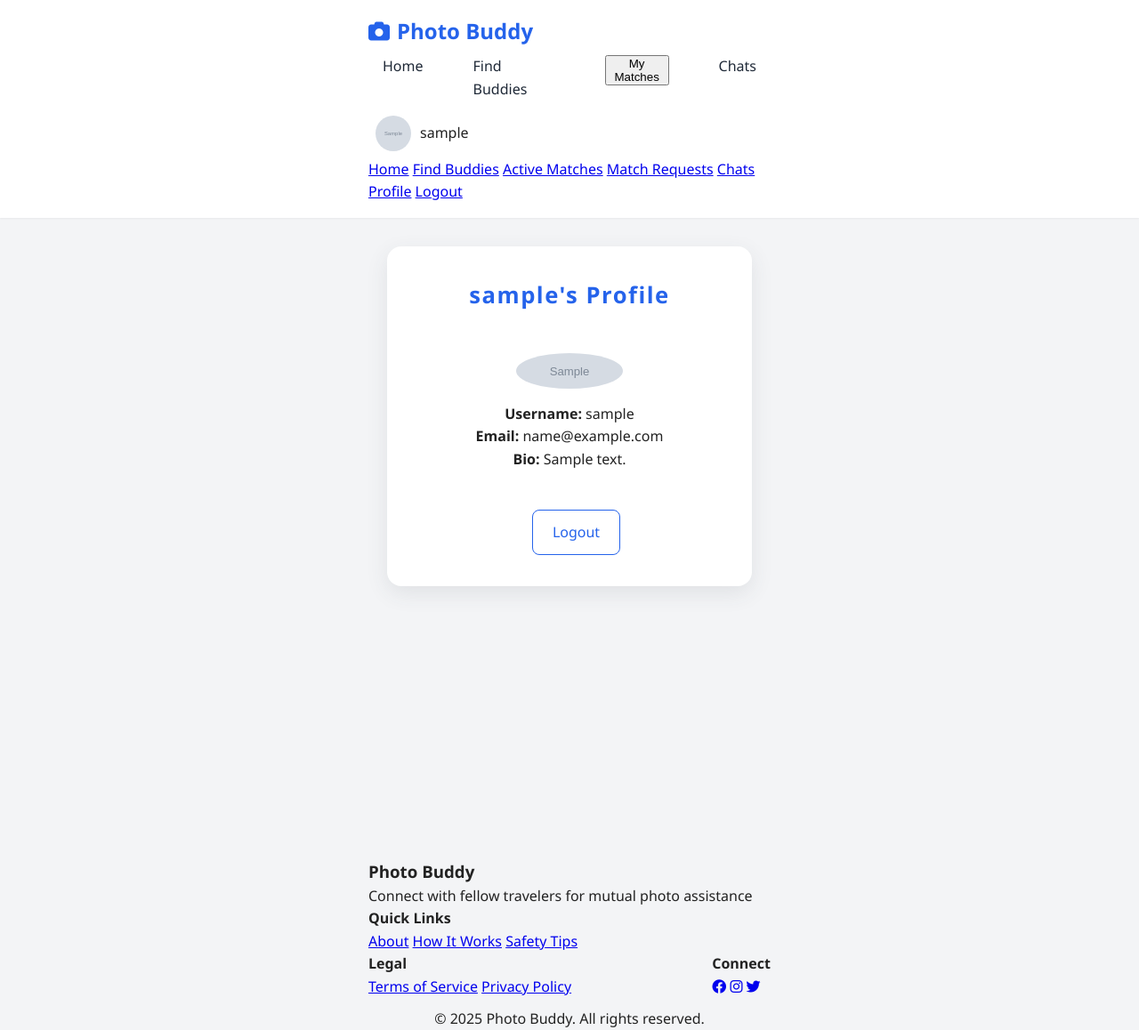
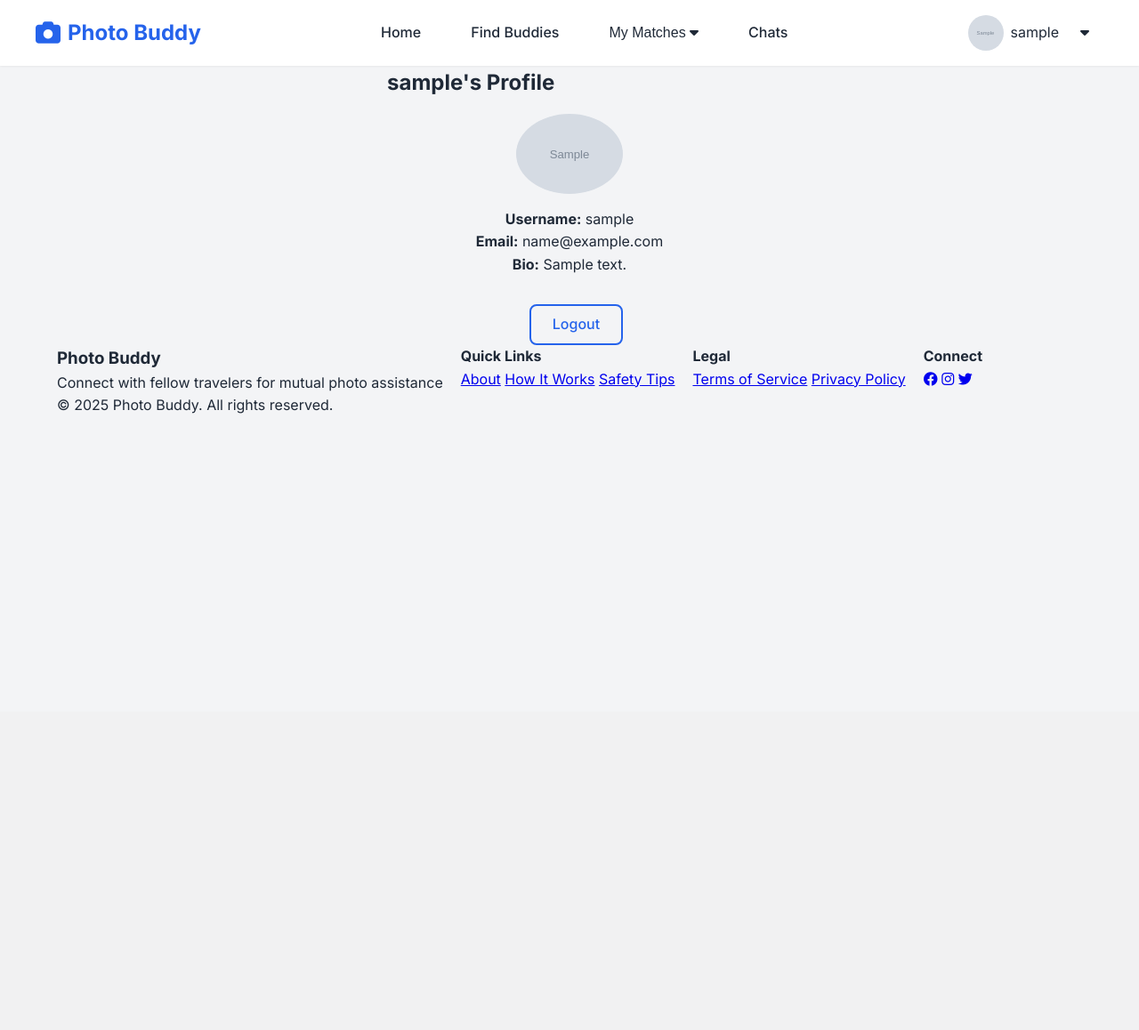
Before and after one commit to Friendlysiva143/photo_buddy, a Django app: page /accounts/profile/ in a window 1280 px wide. Shown: the whole page at 89% size. After the commit the page ends 465 px from the top, so only its background shows below. Run offline with Django 5.2, Linux system fonts and the light colour scheme; a user stored in the database is signed in; tables that the repository leaves empty hold one stand-in row (values such as "Sample post"); grey boxes marked "Sample" are stand-in pictures; parts of the project's set-up code (start-up, migrations or seed data) failed here and were passed over.

Commit message:
update_base

```diff
--- a/static/css/base.css
+++ b/static/css/base.css
@@ -4,7 +4,6 @@
     --primary-hover: #1d4ed8;
     --secondary-color: #10b981;
     --danger-color: #ef4444;
-    --warning-color: #f59e0b;
     --text-primary: #1f2937;
     --text-secondary: #6b7280;
     --bg-primary: #ffffff;
@@ -25,12 +24,11 @@
     --radius-full: 9999px;
 
     /* Shadows */
-    --shadow-sm: 0 1px 2px 0 rgba(0, 0, 0, 0.05);
-    --shadow-md: 0 4px 6px -1px rgba(0, 0, 0, 0.1);
-    --shadow-lg: 0 10px 15px -3px rgba(0, 0, 0, 0.1);
+    --shadow-sm: 0 1px 2px rgba(0, 0, 0, 0.05);
+    --shadow-md: 0 4px 6px rgba(0, 0, 0, 0.1);
+    --shadow-lg: 0 10px 15px rgba(0, 0, 0, 0.1);
 }
 
-/* Reset */
 * {
     margin: 0;
     padding: 0;
@@ -38,7 +36,7 @@
 }
 
 body {
-    font-family: 'Inter', -apple-system, BlinkMacSystemFont, 'Segoe UI', sans-serif;
+    font-family: 'Inter', sans-serif;
     color: var(--text-primary);
     background-color: var(--bg-secondary);
     line-height: 1.6;
@@ -56,14 +54,17 @@ body {
     box-shadow: var(--shadow-sm);
     position: sticky;
     top: 0;
-    z-index: 1000;
-    min-height: 60px; /* prevent shrinking */
+    z-index: 100;
+}
+
+.navbar .container {
     display: flex;
     justify-content: space-between;
     align-items: center;
-    padding: var(--spacing-md) var(--spacing-lg);
+    padding: var(--spacing-md) 0;
 }
 
+/* Brand */
 .nav-brand {
     display: flex;
     align-items: center;
@@ -74,8 +75,14 @@ body {
     text-decoration: none;
 }
 
+.nav-brand i {
+    font-size: 1.75rem;
+}
+
+/* Nav Menu */
 .nav-menu {
     display: flex;
+    align-items: center;
     gap: var(--spacing-lg);
 }
 
@@ -93,10 +100,50 @@ body {
     color: var(--primary-color);
 }
 
-.nav-actions {
+/* Dropdown */
+.dropdown {
+    position: relative;
+}
+
+.dropbtn {
+    background: none;
+    border: none;
+    font-size: 1rem;
+    color: var(--text-primary);
+    cursor: pointer;
+    padding: var(--spacing-sm) var(--spacing-md);
+    border-radius: var(--radius-md);
+    transition: background 0.2s;
+}
+
+.dropdown:hover .dropdown-content,
+.dropdown:focus-within .dropdown-content {
     display: flex;
-    align-items: center;
-    gap: var(--spacing-md);
+    flex-direction: column;
+}
+
+.dropdown-content {
+    display: none;
+    position: absolute;
+    top: 100%;
+    left: 0;
+    background: var(--bg-primary);
+    box-shadow: var(--shadow-lg);
+    border-radius: var(--radius-md);
+    min-width: 160px;
+    z-index: 99;
+}
+
+.dropdown-content a {
+    padding: var(--spacing-sm) var(--spacing-md);
+    text-decoration: none;
+    color: var(--text-primary);
+    transition: background 0.2s;
+}
+
+.dropdown-content a:hover {
+    background: var(--bg-secondary);
+    color: var(--primary-color);
 }
 
 /* User Menu */
@@ -105,102 +152,32 @@ body {
     align-items: center;
     gap: var(--spacing-sm);
     cursor: pointer;
-    padding: var(--spacing-sm);
-    border-radius: var(--radius-md);
     position: relative;
 }
 
-.user-menu:hover {
-    background: var(--bg-secondary);
-}
-
-.avatar {
+.user-menu .avatar {
     width: 40px;
     height: 40px;
     border-radius: var(--radius-full);
     object-fit: cover;
 }
 
-.user-menu .dropdown {
-    display: none;
-    position: absolute;
-    top: 100%;
+.user-menu .dropdown-content {
     right: 0;
-    background: var(--bg-primary);
-    box-shadow: var(--shadow-lg);
-    border-radius: var(--radius-md);
-    margin-top: var(--spacing-sm);
-    min-width: 150px;
-    flex-direction: column;
-    z-index: 9999;
-}
-
-.user-menu:hover .dropdown {
-    display: flex;
-}
-
-.user-menu .dropdown a {
-    padding: var(--spacing-md);
-    text-decoration: none;
-    color: var(--text-primary);
-    transition: background 0.2s;
-}
-
-.user-menu .dropdown a:hover {
-    background: var(--bg-secondary);
-}
-
-/* Mobile Menu */
-.nav-toggle {
-    display: none; /* hidden by default */
-    background: #333;
-    color: white;
-    padding: 10px 15px;
-    border: none;
-    cursor: pointer;
-    font-size: 20px;
-    border-radius: var(--radius-md);
-}
-
-@media (max-width: 768px) {
-    .nav-menu {
-        display: none;
-        position: absolute;
-        top: 100%;
-        left: 0;
-        right: 0;
-        background: var(--bg-primary);
-        flex-direction: column;
-        padding: var(--spacing-lg);
-        box-shadow: var(--shadow-md);
-    }
-
-    .nav-menu.active {
-        display: flex;
-    }
-
-    .nav-toggle {
-        display: block;
-    }
-
-    .user-menu span {
-        display: none; /* hide name on small screens */
-    }
+    left: auto;
 }
 
 /* Buttons */
 .btn {
-    display: inline-flex;
-    align-items: center;
-    gap: var(--spacing-sm);
     padding: var(--spacing-sm) var(--spacing-lg);
-    border: none;
     border-radius: var(--radius-md);
     font-weight: 500;
     cursor: pointer;
     transition: all 0.3s;
     text-decoration: none;
-    font-size: 0.875rem;
+    display: inline-flex;
+    align-items: center;
+    gap: var(--spacing-sm);
 }
 
 .btn-primary {
@@ -223,45 +200,59 @@ body {
     color: white;
 }
 
-/* Dropdown (general) */
-.dropdown {
-    position: relative;
-    display: inline-block;
+/* Mobile Menu */
+.nav-toggle {
+    display: none;
+    background: none;
+    border: none;
+    font-size: 1.5rem;
+    cursor: pointer;
+    color: var(--text-primary);
 }
 
-.dropdown-content {
+.dropdown-menu {
     display: none;
     position: absolute;
-    background-color: #f9fafb;
-    min-width: 180px;
-    box-shadow: 0 5px 18px rgba(0,0,0,0.17);
-    border-radius: 8px;
-    z-index: 9999;
-    top: 110%;
+    top: 100%;
     left: 0;
+    right: 0;
+    background: var(--bg-primary);
     flex-direction: column;
+    padding: var(--spacing-lg);
+    box-shadow: var(--shadow-md);
+    z-index: 999;
 }
 
-.dropdown-content a {
-    color: #374151;
-    padding: 0.7rem 1.5rem;
+.dropdown-menu a {
+    padding: var(--spacing-sm) 0;
     text-decoration: none;
-    display: block;
-    border-radius: 6px;
+    color: var(--text-primary);
 }
 
-.dropdown-content a:hover {
-    background-color: #2563eb;
-    color: #fff;
+/* Responsive */
+@media (max-width: 768px) {
+    .nav-menu {
+        display: none;
+        flex-direction: column;
+        gap: var(--spacing-md);
+        width: 100%;
+        background: var(--bg-primary);
+        position: absolute;
+        top: 100%;
+        left: 0;
+        padding: var(--spacing-lg);
+        box-shadow: var(--shadow-md);
+    }
+
+    .nav-menu.active {
+        display: flex;
+    }
+
+    .nav-toggle {
+        display: block;
+    }
+
+    .nav-actions {
+        display: none;
+    }
 }
-
-.dropdown:hover .dropdown-content,
-.dropdown:focus-within .dropdown-content {
-    display: flex;
-}
-
-/* Main content & footer */
-.main-content {
-    min-height: calc(100vh - 80px);
-    padding: var(--spacing-xl) 0;
-}
--- a/templates/base.html
+++ b/templates/base.html
@@ -1,40 +1,30 @@
 {% load static %}
-
 <!DOCTYPE html>
 <html lang="en">
 <head>
     <meta charset="UTF-8">
     <meta name="viewport" content="width=device-width, initial-scale=1.0">
-    <title>{% block title %}Photo Buddy - Find Travel Photo Partners{% endblock %}</title>
-
-    <!-- Google Fonts -->
+    <title>{% block title %}Photo Buddy{% endblock %}</title>
     <link href="https://fonts.googleapis.com/css2?family=Inter:wght@300;400;500;600;700&display=swap" rel="stylesheet">
-    <!-- Font Awesome -->
     <link rel="stylesheet" href="https://cdnjs.cloudflare.com/ajax/libs/font-awesome/6.4.0/css/all.min.css">
-    <!-- Custom CSS -->
     <link rel="stylesheet" href="{% static 'css/base.css' %}">
-    {% block extra_css %}{% endblock %}
-    <!-- Leaflet CSS -->
-    <link rel="stylesheet" href="https://unpkg.com/leaflet@1.9.4/dist/leaflet.css" />
 </head>
 <body>
-    <!-- Navigation -->
 <nav class="navbar">
     <div class="container">
-            <div class="nav-brand">
+        <!-- Brand -->
         <a href="{% url 'home' %}" class="nav-brand">
             <i class="fas fa-camera"></i>
             <span>Photo Buddy</span>
         </a>
-            </div>
 
         <!-- Desktop Menu -->
         <div class="nav-menu" id="navMenu">
             <a href="{% url 'home' %}" class="nav-link">Home</a>
             <a href="{% url 'map' %}" class="nav-link">Find Buddies</a>
 
-                <div class="dropdown nav-link">
-                    <button class="dropbtn">My Matches</button>
+            <div class="dropdown">
+                <button class="dropbtn">My Matches <i class="fas fa-caret-down"></i></button>
                 <div class="dropdown-content">
                     <a href="{% url 'active_matches' %}">Active Matches</a>
                     <a href="{% url 'match_requests' %}">Match Requests</a>
@@ -44,17 +34,15 @@
             <a href="{% url 'chat_list' %}" class="nav-link">Chats</a>
         </div>
 
-            <!-- Auth Actions -->
+        <!-- User Actions -->
         <div class="nav-actions">
             {% if request.user.is_authenticated %}
-                    <div class="user-menu" style="display:flex;align-items:center;gap:10px;">
+                <div class="user-menu">
                     <img src="{% if request.user.profile_picture %}{{ request.user.profile_picture.url }}{% else %}{% static 'images/default-avatar.png' %}{% endif %}"
-                             alt="Profile Picture" class="avatar">
+                         alt="Profile" class="avatar">
                     <span>{{ request.user.username }}</span>
                     <div class="dropdown">
-                            <button class="dropbtn" style="border:none; background:none; cursor:pointer;">
-                                <i class="fas fa-caret-down"></i>
-                            </button>
+                        <button class="dropbtn"><i class="fas fa-caret-down"></i></button>
                         <div class="dropdown-content">
                             <a href="{% url 'profile' %}">Profile</a>
                             <a href="{% url 'logout' %}">Logout</a>
@@ -63,15 +51,12 @@
                 </div>
             {% else %}
                 <a href="{% url 'login' %}" class="btn btn-outline">Login</a>
-                    <a href="{% url 'register' %}" class="btn btn-primary" style="margin-left:10px;">Sign Up</a>
+                <a href="{% url 'register' %}" class="btn btn-primary">Sign Up</a>
             {% endif %}
         </div>
 
         <!-- Mobile Menu Toggle -->
-            <div class="nav-toggle-container">
-                <button class="nav-toggle" id="navToggle">
-                    <i class="fas fa-bars"></i>
-                </button>
+        <button class="nav-toggle" id="navToggle"><i class="fas fa-bars"></i></button>
         <div class="dropdown-menu" id="dropdownMenu">
             <a href="{% url 'home' %}">Home</a>
             <a href="{% url 'map' %}">Find Buddies</a>
@@ -87,18 +72,13 @@
             {% endif %}
         </div>
     </div>
-        </div>
 </nav>
 
-    <!-- Main Content -->
-    <main class="main-content">
-        {% block content %}{% endblock %}
-    </main>
+<main class="main-content">{% block content %}{% endblock %}</main>
 
-    <!-- Footer -->
 <footer class="footer">
     <div class="container">
-            <div class="footer-content" style="display:flex;flex-wrap:wrap;justify-content:space-between;">
+        <div class="footer-content" style="display:flex;flex-wrap:wrap;gap:20px;">
             <div class="footer-section">
                 <h3>Photo Buddy</h3>
                 <p>Connect with fellow travelers for mutual photo assistance</p>
@@ -123,15 +103,20 @@
                 </div>
             </div>
         </div>
-            <div class="footer-bottom" style="text-align:center; margin-top: 10px;">
-                <p>&copy; 2025 Photo Buddy. All rights reserved.</p>
+        <div class="footer-bottom">
+            &copy; 2025 Photo Buddy. All rights reserved.
         </div>
     </div>
 </footer>
 
-    <!-- Scripts -->
-    <script src="https://unpkg.com/leaflet@1.9.4/dist/leaflet.js"></script>
-    <script src="{% static 'js/main.js' %}"></script>
-    {% block extra_js %}{% endblock %}
+<script>
+    // Mobile menu toggle
+    const navToggle = document.getElementById('navToggle');
+    const navMenu = document.getElementById('dropdownMenu');
+
+    navToggle.addEventListener('click', () => {
+        navMenu.style.display = navMenu.style.display === 'flex' ? 'none' : 'flex';
+    });
+</script>
 </body>
 </html>
```
Lines whose indentation alone changed are shown as unchanged.
